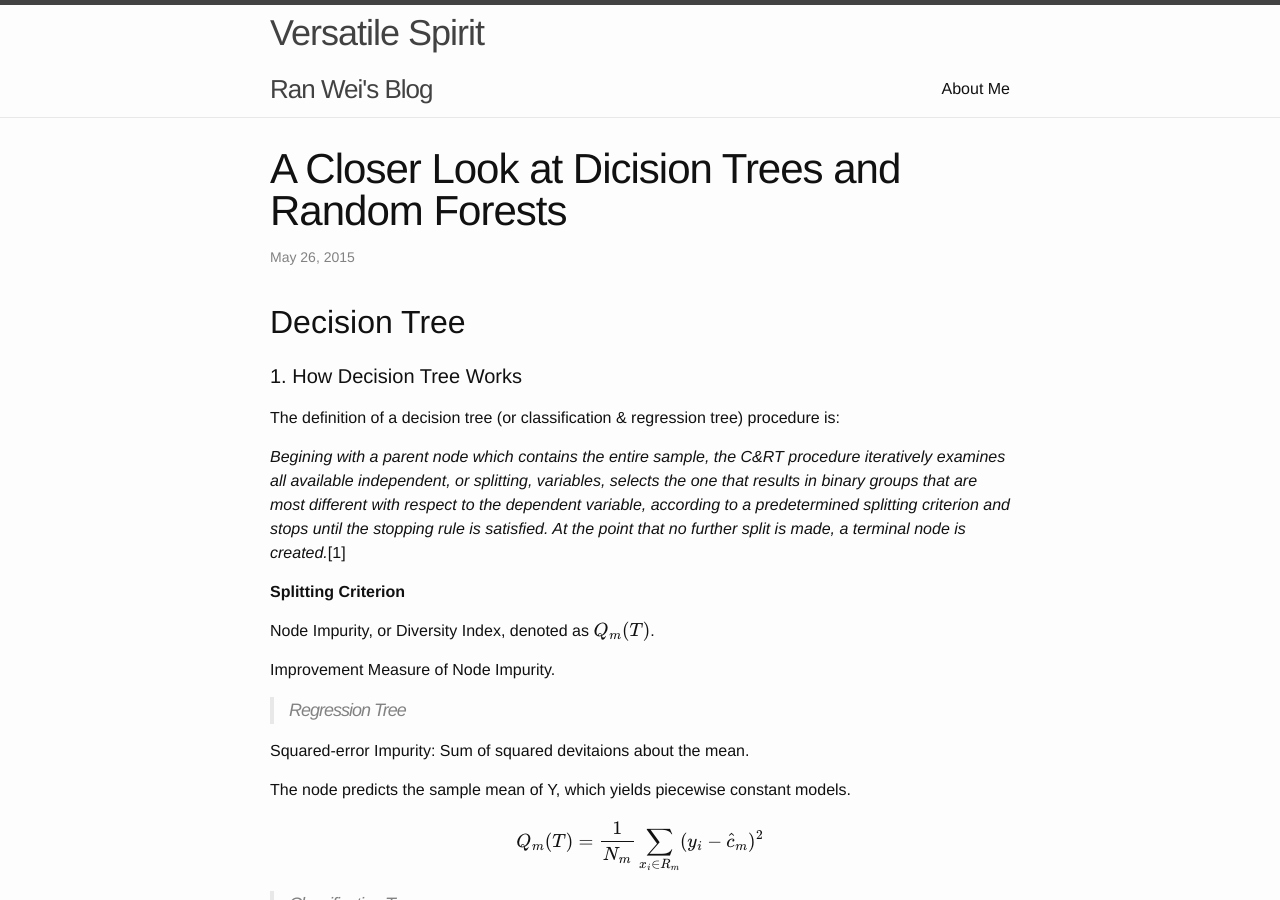
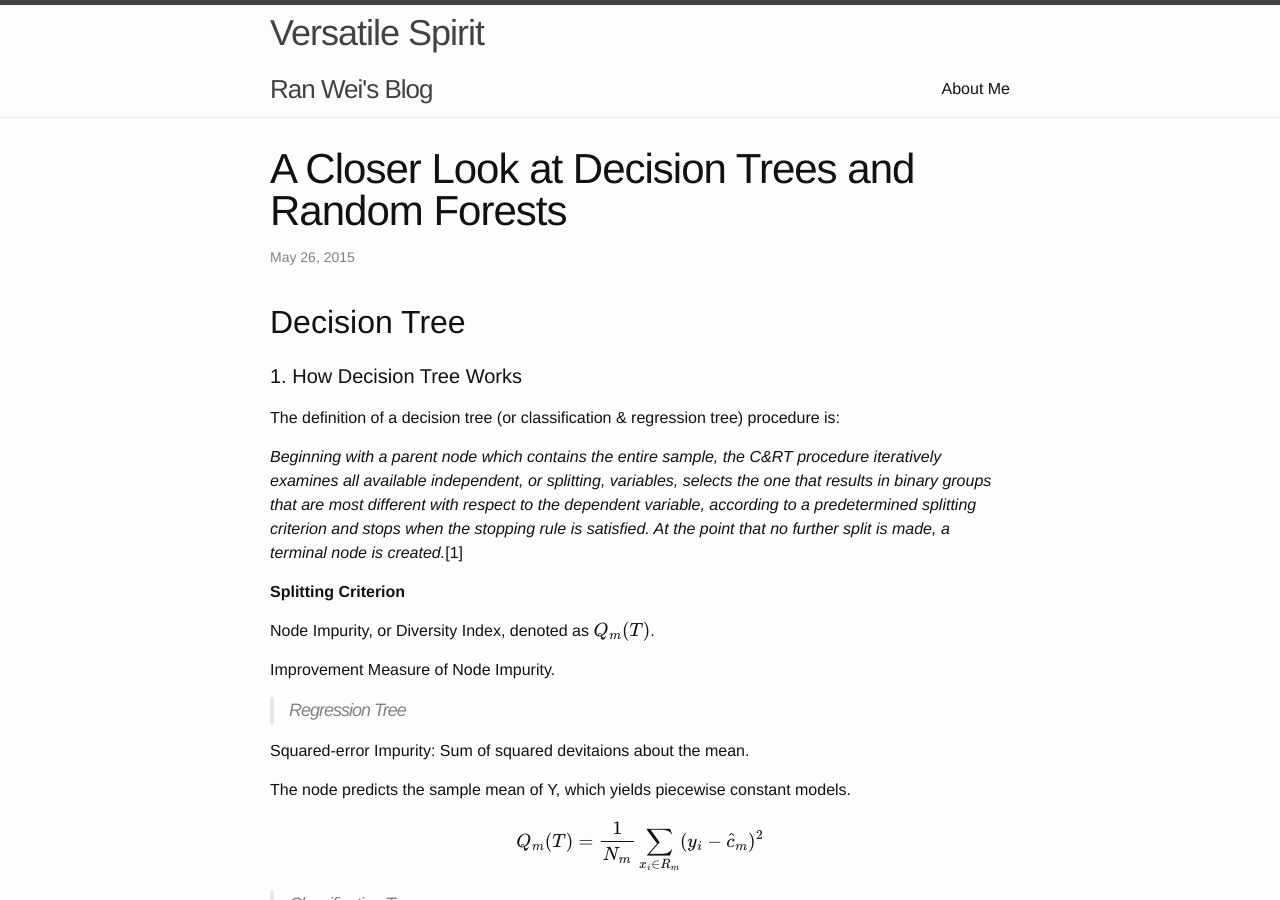
Before and after one commit to wendyran/wendyran.github.io, a Jekyll site: the page built from _posts/2015-05-26-decision-tree-random-forest-svm.markdown, in a window 1280 px wide and 900 px high. Built offline with Jekyll 4.4.1, drawn with Linux system fonts in a browser that asks for light colours; formulas are drawn with MathJax 3; some of the changed text lies outside the part shown.

Commit message:
Typo corrections

```diff
--- a/_posts/2015-05-26-decision-tree-random-forest-svm.markdown
+++ b/_posts/2015-05-26-decision-tree-random-forest-svm.markdown
@@ -1,6 +1,6 @@
 ---
 layout: post
-title:  "A Closer Look at Dicision Trees and Random Forests"
+title:  "A Closer Look at Decision Trees and Random Forests"
 date:   2015-05-26 18:04:00
 categories: jekyll update
 ---
@@ -11,7 +11,7 @@ categories: jekyll update
 
 The definition of a decision tree (or classification & regression tree) procedure is:
 
-*Begining with a parent node which contains the entire sample, the C&RT procedure iteratively examines all available independent, or splitting, variables, selects the one that results in binary groups that are most different with respect to the dependent variable, according to a predetermined splitting criterion and stops until the stopping rule is satisfied. At the point that no further split is made, a terminal node is created.*[1]
+*Beginning with a parent node which contains the entire sample, the C&RT procedure iteratively examines all available independent, or splitting, variables, selects the one that results in binary groups that are most different with respect to the dependent variable, according to a predetermined splitting criterion and stops when the stopping rule is satisfied. At the point that no further split is made, a terminal node is created.*[1]
 
 **Splitting Criterion**
 
```
Also changed, not shown: other parts of _posts/2015-05-26-decision-tree-random-forest-svm.markdown (+2 -2 lines), 3 other files.
